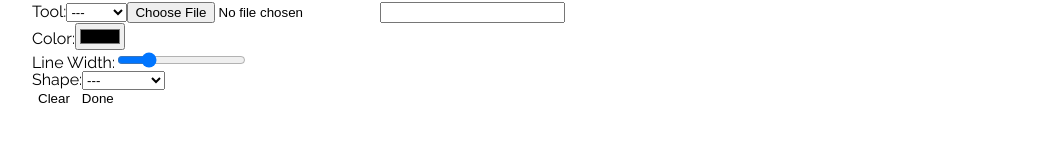
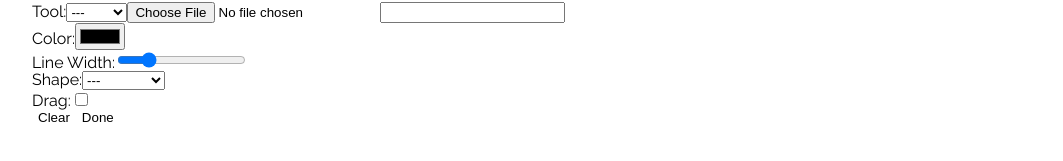
Before and after one commit to yinflora/Jogandan, a React (Create React App) app: page /compose in a window 1280 px wide. Shown: the part 641-802 px from the top of the page, without its empty margins (18-1081 px from the left). Built offline with nearby package versions, Linux system fonts and the light colour scheme; no server answers.

Commit message:
Toggle drag

```diff
--- a/src/components/Canvas/Canvas.tsx
+++ b/src/components/Canvas/Canvas.tsx
@@ -15,6 +15,7 @@ export default function Canvas() {
   const [shape, setShape] = useState<string | null>(null);
   const [text, setText] = useState<string | null>(null);
   const [boardId, setBoardId] = useState<string | null>(null);
+  const [canDrag, setCanDrag] = useState<boolean>(false);
 
   const canvasRef = useRef<HTMLCanvasElement>(null);
   const isDrawingRef = useRef<boolean>(false);
@@ -28,6 +29,8 @@ export default function Canvas() {
   const selectedRef = useRef<object | null>(null);
 
   const BACKGROUND_COLOR: string = 'gray';
+
+  console.log(canDrag);
 
   async function startDragging(e) {
     const canvas = canvasRef.current;
@@ -60,6 +63,8 @@ export default function Canvas() {
 
     const ctx = canvas.getContext('2d');
     if (!ctx) return;
+
+    // renderBoard(boardId);
 
     const rect = canvas.getBoundingClientRect();
     const x = e.clientX - rect.left;
@@ -538,21 +543,30 @@ export default function Canvas() {
     setBoardId(null);
   }
 
+  function handleDrawing(e) {
+    if (tool) {
+      tool === 'draw' && draw(e);
+      tool === 'shape' && drawShape(e);
+    }
+  }
+
   return (
     <div>
       <canvas
         ref={canvasRef}
         // onMouseDown={(e) => startDrawing(e)}
-        onMouseDown={(e) => startDragging(e)}
+        // onMouseDown={(e) => startDragging(e)}
+        onMouseDown={(e) => (canDrag ? startDragging(e) : startDrawing(e))}
         // onMouseMove={(e) => {
         //   if (tool) {
         //     tool === 'draw' && draw(e);
         //     tool === 'shape' && drawShape(e);
         //   }
         // }}
-        onMouseMove={(e) => drag(e)}
-        // onMouseUp={endDrawing}
-        onMouseUp={endDragging}
+        onMouseMove={(e) => (canDrag ? drag(e) : handleDrawing(e))}
+        // onMouseMove={(e) => drag(e)}
+        // onMouseUp={endDragging}
+        onMouseUp={canDrag ? endDragging : endDrawing}
       />
       <div>
         <div>
@@ -601,6 +615,14 @@ export default function Canvas() {
           <option value="triangle">Triangle</option>
         </select>
       </div>
+      <div>
+        <label>Drag:</label>
+        <input
+          type="checkbox"
+          checked={canDrag}
+          onChange={(e) => setCanDrag(e.target.checked)}
+        />
+      </div>
       <button onClick={handleClear}>Clear</button>
       <button onClick={handleDone}>Done</button>
     </div>
```
